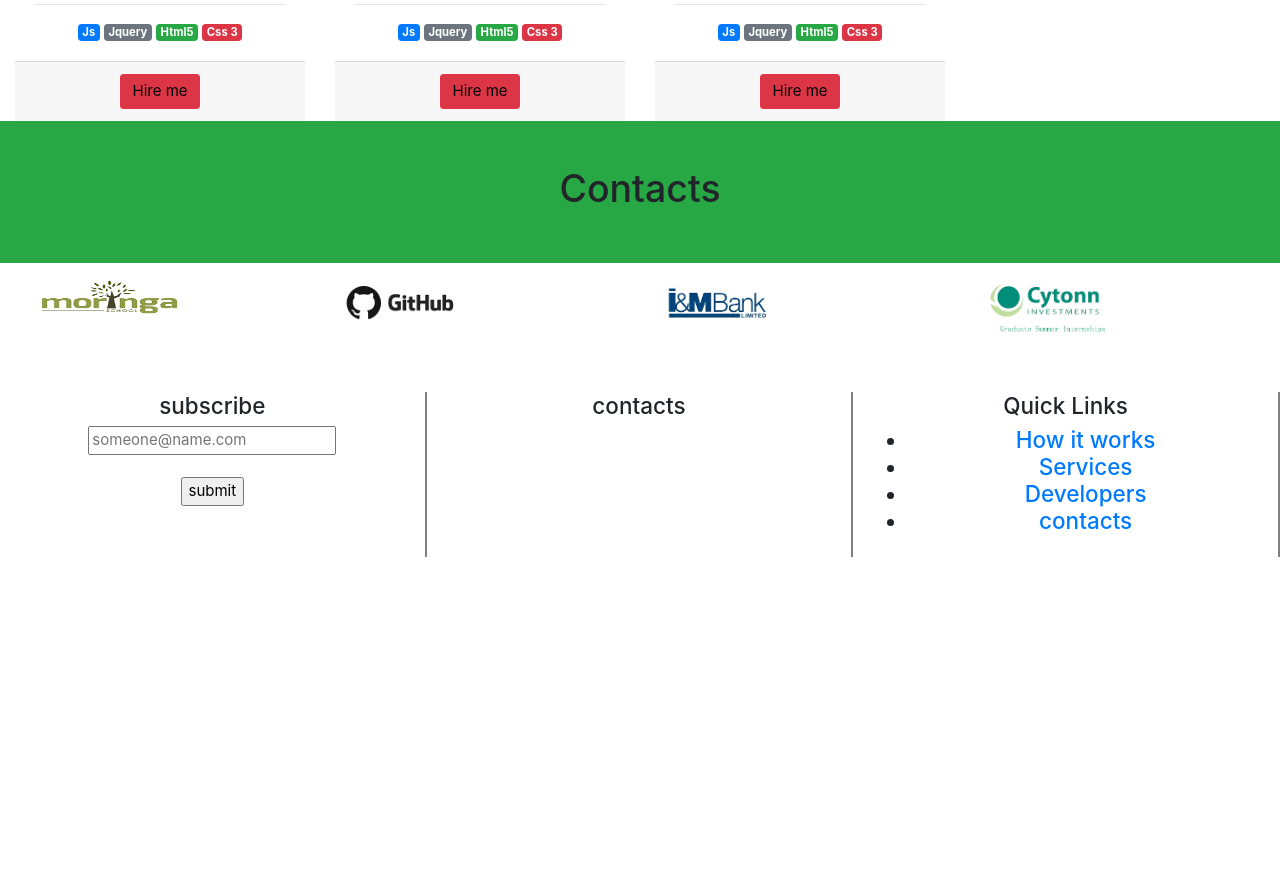
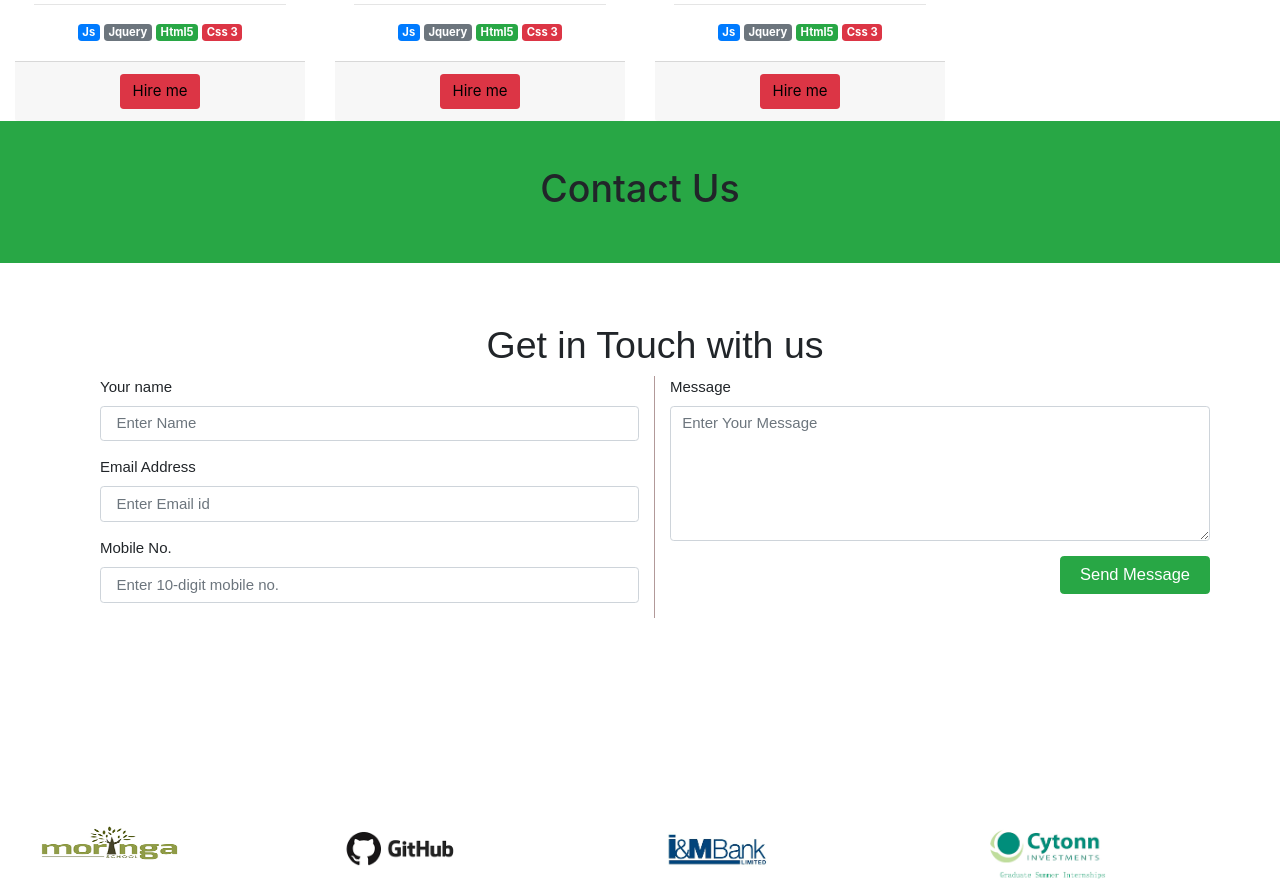
Before and after one commit to Josiahngugi/fiinalproj, a plain HTML site: page index.html in a window 1280 px wide. Shown: the part 2540-3429 px from the top of the page. Before the commit the page ends 3142 px from the top, so only its background shows below. Drawn offline with nearby package versions, Linux system fonts and the light colour scheme.

Commit message:
This commit is to add the contacts module

```diff
--- a/css/master.css
+++ b/css/master.css
@@ -27,6 +27,41 @@
 html {
     font-size: 15px;
 }
+.content-header{
+font-family: 'Oleo Script', cursive;
+color:#fcc500;
+font-size: 45px;
+}
+
+.section-content{
+text-align: center;
+
+}
+#contacts{
+
+font-family: 'Teko', sans-serif;
+padding-top: 60px;
+width: 100%;
+width: 100vw;
+height: 550px;
+}
+
+
+.form-line{
+border-right: 1px solid #B29999;
+}
+
+textarea.form-control {
+  height: 135px;
+
+}
+
+.submit{
+font-size: 1.1em;
+float: right;
+width: 150px;
+color: #fff;
+}
 
 .card{
   border: none;
--- a/index.html
+++ b/index.html
@@ -269,12 +269,51 @@
             </div>
           </div>
       </div>
-      <!-- this footer part -->
-      <div class="row justify-content-center bg-success py-5">
-        <h1 id="contact">Contacts</h1>
-      </div>
-      <div class="row justify-content-center py-1 ">
-        <!-- this here is navbar ends -->
+
+        <!--The footer  -->
+        <div class="row justify-content-center bg-success py-5">
+          <h1 id="contact">Contact Us</h1>
+        </div>
+        <section id="contacts">
+        			<div class="section-content">
+        				<h1 class="section-header">Get in Touch with us</h1>
+        			</div>
+        			<div class="contact-section">
+        			<div class="container">
+        				<form>
+                  <div class="row">
+        					<div class="col-md-6 form-line">
+        			  			<div class="form-group">
+        			  				<label for="exampleInputUsername">Your name</label>
+        					    	<input type="text" class="form-control" id="" placeholder=" Enter Name">
+        				  		</div>
+        				  		<div class="form-group">
+        					    	<label for="exampleInputEmail">Email Address</label>
+        					    	<input type="email" class="form-control" id="exampleInputEmail" placeholder=" Enter Email id">
+        					  	</div>
+        					  	<div class="form-group">
+        					    	<label for="telephone">Mobile No.</label>
+        					    	<input type="tel" class="form-control" id="telephone" placeholder=" Enter 10-digit mobile no.">
+        			  			</div>
+        			  		</div>
+              <div class="col-md-6">
+  			  			<div class="form-group">
+  			  				<label for ="description"> Message</label>
+  			  			 	<textarea  class="form-control" id="description" placeholder="Enter Your Message"></textarea>
+  			  			</div>
+  			  		<div>
+
+  			  				<button type="button" class="btn btn-success submit"><i class="fa fa-paper-plane" aria-hidden="true"></i>  Send Message</button>
+  			  			</div>
+
+        					</div>
+                </div>
+        				</form>
+        			</div>
+        		</section>
+
+        <!--  The footer-->
+        <div class="row">
         <div class="col-md-3">
           <div class="card text-center">
             <img class="card-top" src="img/mor.png" alt="moringaschool" width="190" height="60px">
@@ -296,36 +335,12 @@
           </div>
         </div>
       </div>
+    </div>
 
-      <div class="row py-5">
-          <div class="col-xm-12 col-sm-12 col-md-4">
-            <div class="card text-center">
-              <h4>subscribe</h4>
-              <form class="" action="index.html" method="post">
-                <input type="text" name="" value="" placeholder="someone@name.com"><br><br>
-                <input type="submit" name="submit" value="submit">
-              </form>
-            </div>
-          </div>
 
-          <div class="col-md-4">
-            <div class="card text-center">
-              <h4>contacts</h4>
-            </div>
-          </div>
 
-          <div class="col-xm-12 col-sm-12 col-md-4">
-            <div class="card text-center">
-            <h4>Quick Links<h4>
-              <ul>
-                <li><a href="#">How it works</li>
-                <li><a href="#">Services</li>
-                <li><a href="#">Developers</li>
-                <li><a href="#">contacts</li>
-              </ul>
-            </div>
-          </div>
-      </div>
+
+
   </div>
 </body>
 
```
